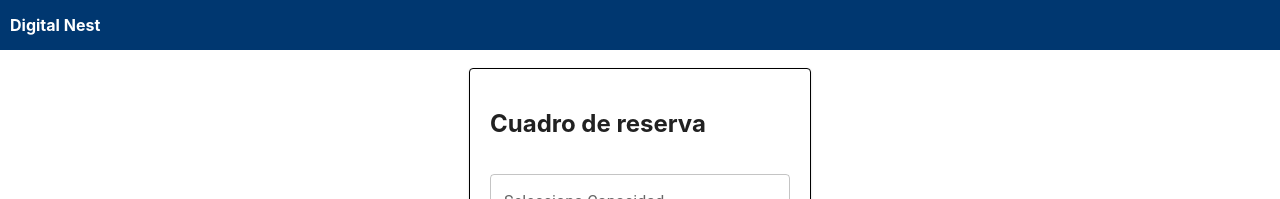
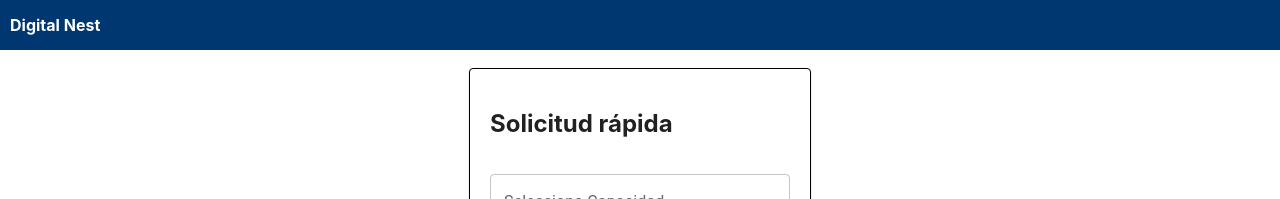
Before and after one commit to Drunok/ReservaDeAulasDNTIS, a React (Create React App) app in the folder frontend/: page /App in a window 1280 px wide. Shown: the top 199 px of the page. Built offline with nearby package versions, Linux system fonts and the light colour scheme; the HTML template or start-up script is replaced by a standard one.

Commit message:
initial hour displaying correctly

```diff
--- a/frontend/src/App.js
+++ b/frontend/src/App.js
@@ -35,6 +35,8 @@ function App() {
     "21:45",
   ];
 
+  const horasIniciales = horas.slice(0, - 1);
+
   const docentesList = [
     "Leticia Blanco Coca",
     "Vladimir Abel Costas Jauregui",
@@ -46,7 +48,7 @@ function App() {
       "Introducion a la programacion",
       "Sistemas de informacion I",
     ],
-    "Leon Romero Gualberto": ["Algebra I"],
+
     "Leticia Blanco Coca": [
       "Algoritmos Avanzados",
       "Introducion a la programacion",
@@ -186,7 +188,7 @@ function App() {
         minHeight="calc(100vh - 60px)"
       >
         <Paper className="reservation-box">
-          <h2>Cuadro de reserva</h2>
+          <h2>Solicitud rápida</h2>
           <form onSubmit={handleSubmit(onSubmit)}>
             <SelectWithItems
               {...register("capacidad", { required: true })}
@@ -208,7 +210,7 @@ function App() {
 
             <SelectWithItems
               {...register("hora", { required: true })}
-              items={horas}
+              items={horasIniciales}
               label="Selecciona Hora"
               onChange={(e) => setHoraInicial(e.target.value)}
             />
```
